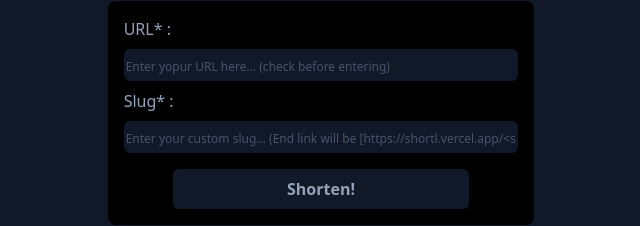
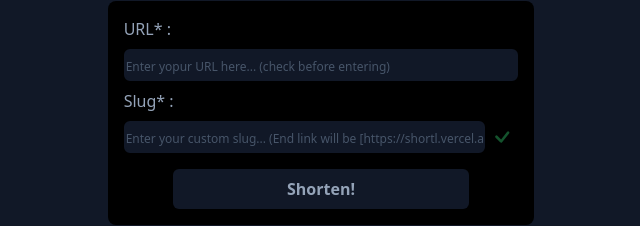
Before and after one commit to akashdoppalapudi/shortl, a Next.js app: page /create in a window 1280 px wide. Shown: the part 311-537 px from the top of the page, without its empty margins (319-959 px from the left). Built offline with nearby package versions, Linux system fonts and the light colour scheme.

Commit message:
set the slugTaken state to true when fetching data
Also added tick & cross icons for better user experience

```diff
--- a/components/ShortLinkForm.tsx
+++ b/components/ShortLinkForm.tsx
@@ -17,6 +17,7 @@ const ShortLinkForm = (props: ShortLinkFormProps) => {
 	};
 
 	const checkSlugAvailability = async (slug: string) => {
+		setSlugTaken(true);
 		const res = await fetch(`/api/url/${slug}`);
 		if (res.status == 404) {
 			setSlugTaken(false);
@@ -66,18 +67,46 @@ const ShortLinkForm = (props: ShortLinkFormProps) => {
 						Slug is already taken. Enter a unique slug
 					</span>
 				)}
+				<div className="flex">
 					<input
 						required
 						maxLength={25}
 						placeholder="Enter your custom slug... (End link will be [https://shortl.vercel.app/<slug>])"
 						type="text"
-					className="border-2 border-gray-900 focus:outline-none focus:border-gray-600 rounded-md bg-gray-900 h-8 placeholder:text-xs placeholder:text-slate-600"
+						className="border-2 border-gray-900 focus:outline-none focus:border-gray-600 rounded-md bg-gray-900 h-8 placeholder:text-xs placeholder:text-slate-600 w-11/12"
 						value={shortLink.slug}
 						onChange={(e) => {
 							checkSlugAvailability(e.target.value);
 							setShortLink({ ...shortLink, slug: e.target.value });
 						}}
 					/>
+					<span className="w-1/12 flex items-center justify-center">
+						{!slugTaken && (
+							<svg
+								className="text-green-900"
+								xmlns="http://www.w3.org/2000/svg"
+								width="28"
+								height="28"
+								fill="currentColor"
+								viewBox="0 0 16 16"
+							>
+								<path d="M10.97 4.97a.75.75 0 0 1 1.07 1.05l-3.99 4.99a.75.75 0 0 1-1.08.02L4.324 8.384a.75.75 0 1 1 1.06-1.06l2.094 2.093 3.473-4.425a.267.267 0 0 1 .02-.022z" />
+							</svg>
+						)}
+						{slugTaken && (
+							<svg
+								className="text-red-900"
+								xmlns="http://www.w3.org/2000/svg"
+								width="28"
+								height="28"
+								fill="currentColor"
+								viewBox="0 0 16 16"
+							>
+								<path d="M4.646 4.646a.5.5 0 0 1 .708 0L8 7.293l2.646-2.647a.5.5 0 0 1 .708.708L8.707 8l2.647 2.646a.5.5 0 0 1-.708.708L8 8.707l-2.646 2.647a.5.5 0 0 1-.708-.708L7.293 8 4.646 5.354a.5.5 0 0 1 0-.708z" />
+							</svg>
+						)}
+					</span>
+				</div>
 				<button
 					type="submit"
 					className="mx-auto mt-2 p-2 bg-gray-900 font-semibold rounded-md w-3/4 hover:opacity-95 disabled:cursor-not-allowed"
```
Lines whose indentation alone changed are shown as unchanged.
